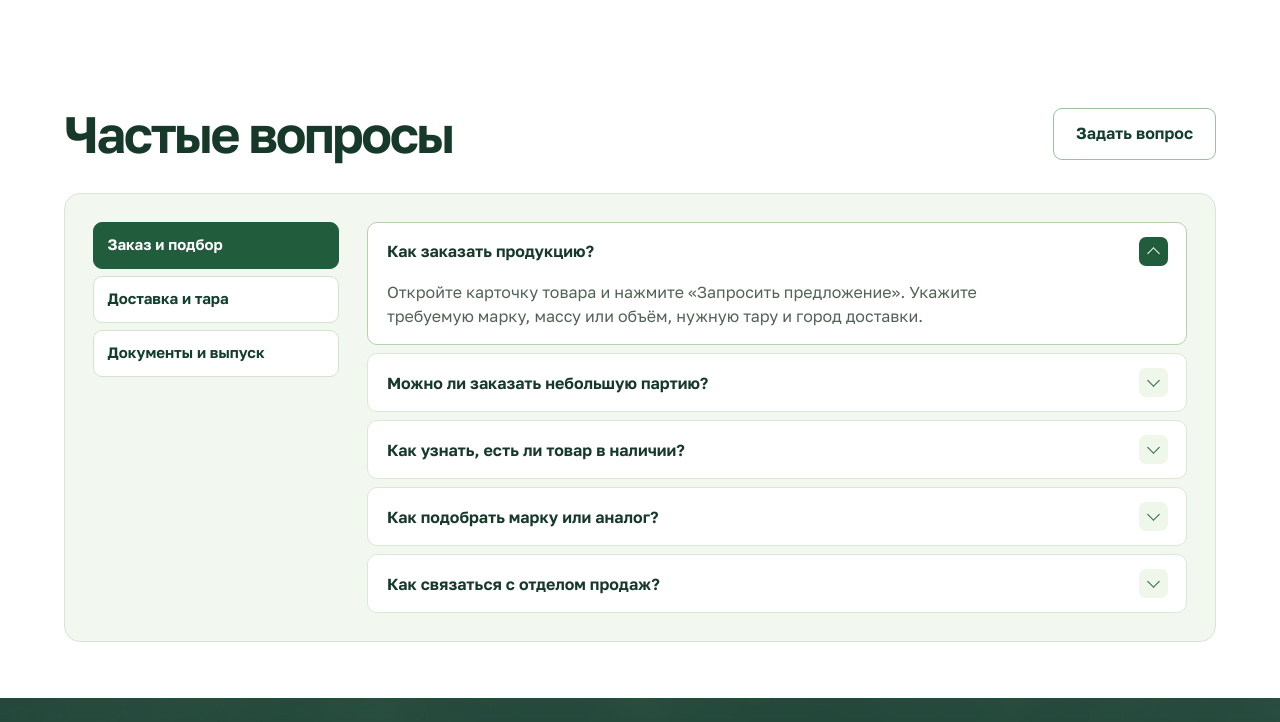
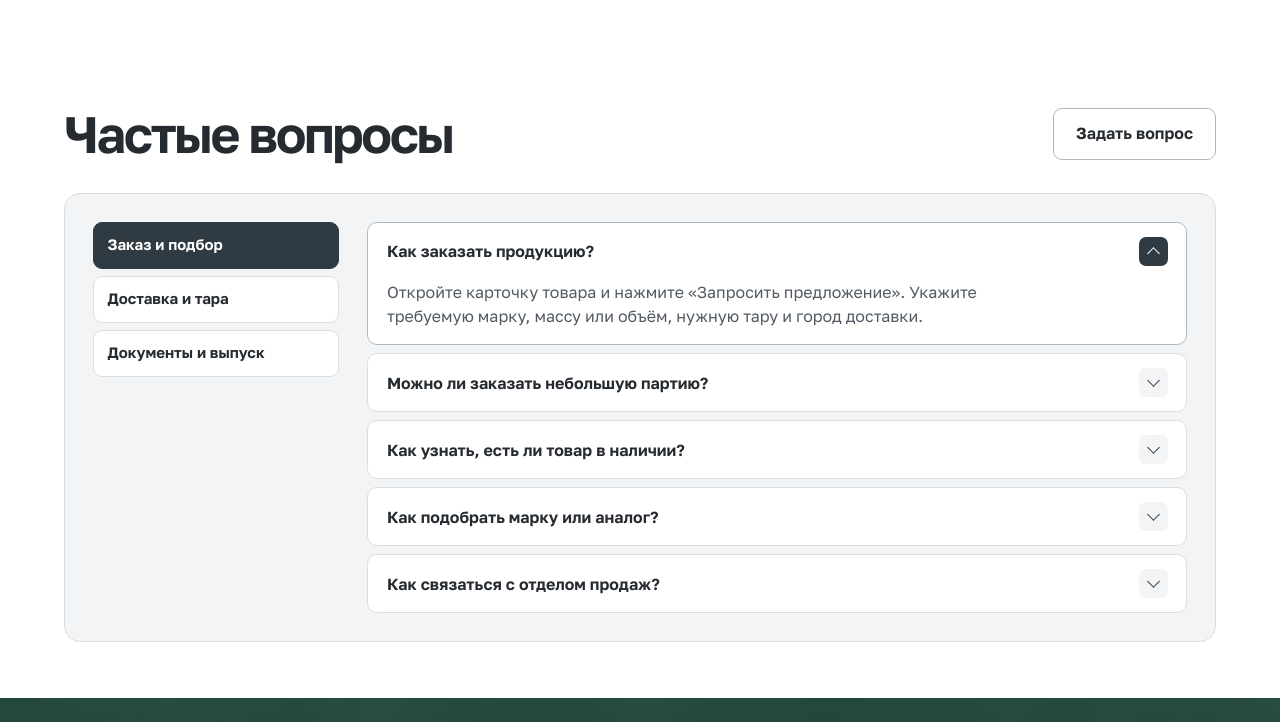
Before and after one commit to useral4/vezen, a plain HTML site: page index.html in a window 1280 px wide. Shown: the part 3438-4160 px from the top of the page. Drawn offline with Linux system fonts and the light colour scheme.

Commit message:
Use a neutral palette in the homepage FAQ

```diff
--- a/assets/home-lead.css
+++ b/assets/home-lead.css
@@ -170,8 +170,15 @@ body.vezen-home > header:not(.has-scrolled) {
 }
 
 .vezen-home .home-faq {
+  --faq-ink: #252b30;
+  --faq-muted: #515a62;
+  --faq-surface: #f3f4f5;
+  --faq-border: #d9dee2;
+  --faq-border-active: #aeb8bf;
+  --faq-active: #303a42;
   display: block;
   scroll-margin-top: 14px;
+  color: var(--faq-ink);
 }
 .faq-masthead {
   display: flex;
@@ -187,13 +194,15 @@ body.vezen-home > header:not(.has-scrolled) {
 .faq-masthead .button {
   flex-shrink: 0;
   background: #fff;
-  color: var(--brand-deep);
-  border: 1px solid #9cbea1;
+  color: var(--faq-ink);
+  border: 1px solid var(--faq-border-active);
 }
+.faq-masthead .button::before { background: #e8ebed; }
+.home-faq :focus-visible { outline-color: var(--faq-active); }
 .faq-module {
-  border: 1px solid #d8e5d6;
+  border: 1px solid var(--faq-border);
   border-radius: 16px;
-  background: #f2f8ef;
+  background: var(--faq-surface);
   padding: clamp(13px, 2.15vw, 32px);
 }
 .faq-module.faq-enhanced {
@@ -212,20 +221,20 @@ body.vezen-home > header:not(.has-scrolled) {
   display: block;
   padding: 11px 14px;
   min-height: 47px;
-  border: 1px solid #d3e4d0;
+  border: 1px solid var(--faq-border);
   border-radius: 9px;
   background: #fff;
-  color: var(--brand-deep);
+  color: var(--faq-ink);
   font-weight: 650;
   font-size: 15px;
   text-align: left;
   line-height: 1.3;
   transition: background-color .2s ease, border-color .2s ease, color .2s ease;
 }
-.faq-topics button:hover { background: #eaf3e7; }
+.faq-topics button:hover { background: #edf0f2; }
 .faq-topics button[aria-selected="true"] {
-  background: var(--brand-green);
-  border-color: var(--brand-green);
+  background: var(--faq-active);
+  border-color: var(--faq-active);
   color: #fff;
 }
 .faq-panels { min-width: 0; }
@@ -234,15 +243,15 @@ body.vezen-home > header:not(.has-scrolled) {
 .vezen-home .home-faq .faq-item {
   margin: 0;
   background: #fff;
-  border: 1px solid #dae9d7;
+  border: 1px solid var(--faq-border);
   border-radius: 10px;
   overflow: hidden;
 }
-.vezen-home .home-faq .faq-item[open] { border-color: #b6d1af; }
+.vezen-home .home-faq .faq-item[open] { border-color: var(--faq-border-active); }
 .vezen-home .home-faq .faq-item summary {
   min-height: 57px;
   padding: 11px clamp(12px, 1.45vw, 23px);
-  color: var(--ink);
+  color: var(--faq-ink);
   gap: 12px;
   line-height: 1.27;
   cursor: pointer;
@@ -250,15 +259,16 @@ body.vezen-home > header:not(.has-scrolled) {
   font-weight: 650;
 }
 .vezen-home .home-faq .faq-item summary:focus-visible { outline-offset: -4px; border-radius: 9px; }
-.vezen-home .home-faq .faq-item summary:hover { background: #f8fcf7; color: var(--brand-green); }
+.vezen-home .home-faq .faq-item summary:hover { background: #f7f8f9; }
 .vezen-home .home-faq .faq-answer { padding: 0 clamp(15px, 1.45vw, 23px) 15px; }
-.vezen-home .home-faq .faq-answer p { max-width: 68ch; font-size: 16px; line-height: 1.55; }
+.vezen-home .home-faq .faq-answer p { max-width: 68ch; font-size: 16px; line-height: 1.55; color: var(--faq-muted); }
+.vezen-home .home-faq .faq-answer a { color: var(--faq-ink); text-decoration-color: #828d96; }
 .vezen-home .home-faq .faq-toggle {
   width: 29px;
   height: 29px;
   border-radius: 7px;
-  background: #eff7ea;
-  color: var(--brand-green);
+  background: var(--faq-surface);
+  color: var(--faq-active);
 }
 .vezen-home .home-faq .faq-toggle::before { display: none; }
 .vezen-home .home-faq .faq-toggle::after {
@@ -272,7 +282,7 @@ body.vezen-home > header:not(.has-scrolled) {
 }
 .vezen-home .home-faq .faq-item[open]:not(.closing) .faq-toggle {
   color: #fff;
-  background: var(--brand-green);
+  background: var(--faq-active);
 }
 .vezen-home .home-faq .faq-item[open]:not(.closing) .faq-toggle::after { transform: translateY(2px) rotate(225deg); }
 
--- a/index.html
+++ b/index.html
@@ -1,4 +1,4 @@
-<!doctype html><html lang="ru"><head><meta charset="utf-8"><meta name="viewport" content="width=device-width,initial-scale=1"><title>Химия для вашего роста | Везен</title><meta name="description" content="Поставка химического сырья и производство реагентов в Дзержинске."><meta property="og:type" content="website"><link rel="stylesheet" href="assets/style.css"><link rel="stylesheet" href="assets/interaction.css?v=hero1080"><link rel="stylesheet" href="assets/editorial.css"><link rel="stylesheet" href="assets/catalog-revision.css"><link rel="stylesheet" href="assets/category-motion.css?v=smooth"><script defer src="assets/catalog-data.js"></script><script defer src="assets/app.js?v=faq"></script><script defer src="assets/category-motion.js?v=smooth"></script><link rel="stylesheet" href="assets/site-refresh.css?v=brand"><script defer src="assets/site-search-pages.js"></script><script defer src="assets/site-navigation.js?v=header"></script><link rel="stylesheet" href="assets/home-lead.css?v=faq"></head><body class="vezen-home"><header><a class="logo" href="index.html" aria-label="Везен, главная"><img src="assets/logo.png" alt="Везен"  decoding="async"></a><nav id="nav"><div class="nav-catalog"><a href="catalog.html">Каталог</a><button class="nav-catalog-toggle" type="button" aria-label="Категории каталога" aria-expanded="false" aria-controls="catalog-links"></button>
+<!doctype html><html lang="ru"><head><meta charset="utf-8"><meta name="viewport" content="width=device-width,initial-scale=1"><title>Химия для вашего роста | Везен</title><meta name="description" content="Поставка химического сырья и производство реагентов в Дзержинске."><meta property="og:type" content="website"><link rel="stylesheet" href="assets/style.css"><link rel="stylesheet" href="assets/interaction.css?v=hero1080"><link rel="stylesheet" href="assets/editorial.css"><link rel="stylesheet" href="assets/catalog-revision.css"><link rel="stylesheet" href="assets/category-motion.css?v=smooth"><script defer src="assets/catalog-data.js"></script><script defer src="assets/app.js?v=faq"></script><script defer src="assets/category-motion.js?v=smooth"></script><link rel="stylesheet" href="assets/site-refresh.css?v=brand"><script defer src="assets/site-search-pages.js"></script><script defer src="assets/site-navigation.js?v=header"></script><link rel="stylesheet" href="assets/home-lead.css?v=faq-neutral"></head><body class="vezen-home"><header><a class="logo" href="index.html" aria-label="Везен, главная"><img src="assets/logo.png" alt="Везен"  decoding="async"></a><nav id="nav"><div class="nav-catalog"><a href="catalog.html">Каталог</a><button class="nav-catalog-toggle" type="button" aria-label="Категории каталога" aria-expanded="false" aria-controls="catalog-links"></button>
   <div class="nav-catalog-panel" id="catalog-links" hidden>
     <a href="category-production.html">Собственное производство</a>
     <a href="category-solvents.html">Растворители</a>
```
